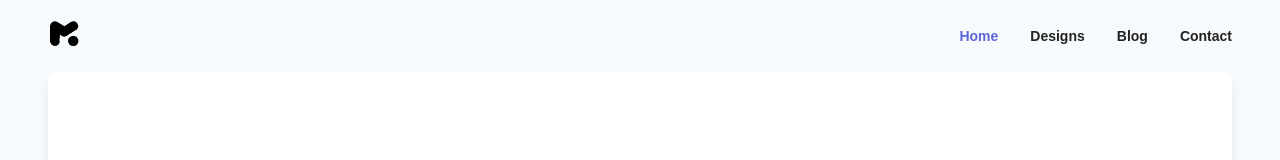
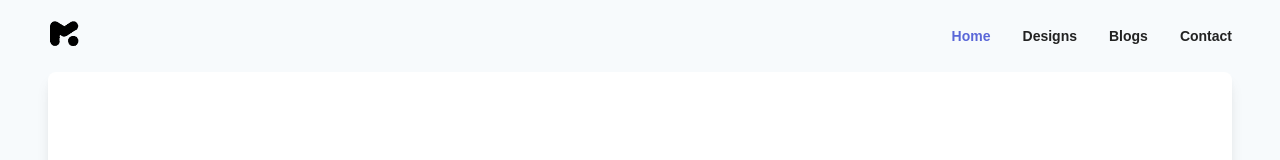
Before and after one commit to mpratap-dev/mahesh, a Next.js app: page / in a window 1280 px wide. Shown: the top 160 px of the page. Built offline with nearby package versions, Linux system fonts and the light colour scheme.

Commit message:
minor UI update

```diff
--- a/routes.js
+++ b/routes.js
@@ -8,7 +8,7 @@ const ROUTES = [{
   },
   {
     pathname: '/blog',
-    label: 'Blog'
+    label: 'Blogs'
   },
   {
     pathname: '/contact',
```
